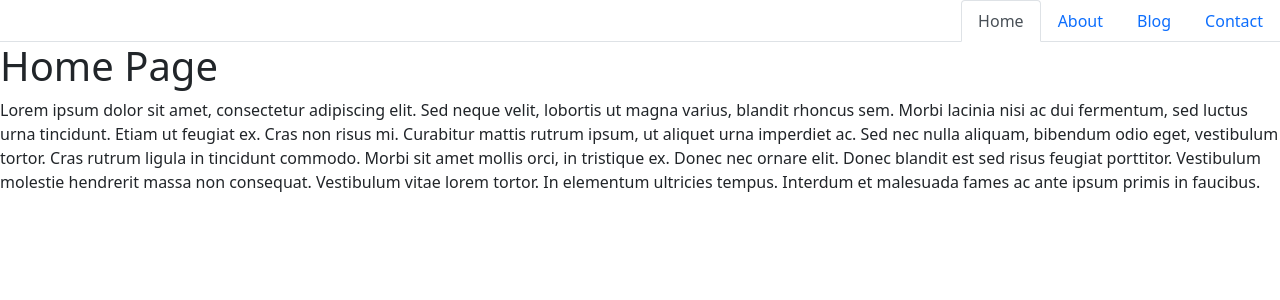
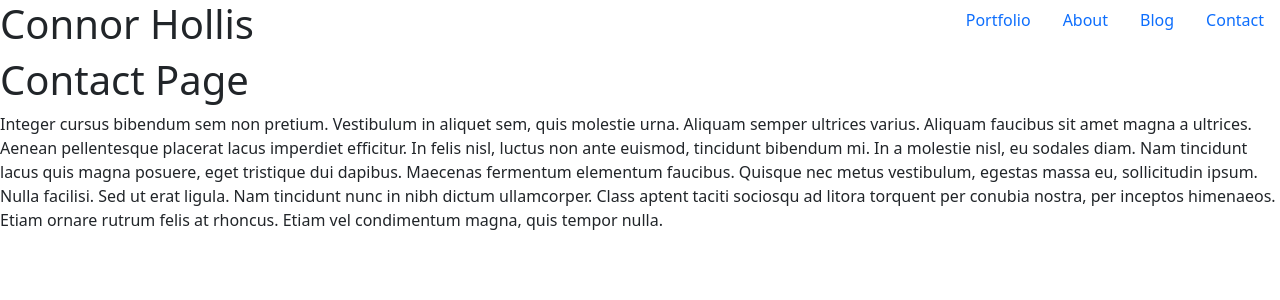
Before and after one commit to Connor2h/connor-hollis-react-portfolio, a React (Create React App) app: page / in a window 1280 px wide. Shown: the top 300 px of the page. Built offline with nearby package versions, Linux system fonts and the light colour scheme.

Commit message:
added nav bar with name and updated portfolio href

```diff
--- a/src/components/NavTabs.js
+++ b/src/components/NavTabs.js
@@ -4,16 +4,16 @@ import React from 'react';
 // We assign them to their own variable names
 function NavTabs({ currentPage, handlePageChange }) {
   return (
-    <ul className="nav nav-tabs nav justify-content-end">
+    <ul className="nav justify-content-end">
       <li className="nav-item">
         <a
-          href="#home"
-          onClick={() => handlePageChange('Home')}
-          // This is a conditional (ternary) operator that checks to see if the current page is "Home"
+          href="#portfolio"
+          onClick={() => handlePageChange('Portfolio')}
+          // This is a conditional (ternary) operator that checks to see if the current page is "Portfolio"
           // If it is, we set the current page to 'nav-link-active', otherwise we set it to 'nav-link'
-          className={currentPage === 'Home' ? 'nav-link active' : 'nav-link'}
+          className={currentPage === 'Portfolio' ? 'nav-link active' : 'nav-link'}
         >
-          Home
+          Portfolio
         </a>
       </li>
       <li className="nav-item">
--- a/src/components/PortfolioContainer.js
+++ b/src/components/PortfolioContainer.js
@@ -10,7 +10,7 @@ export default function PortfolioContainer() {
 
   // This method is checking to see what the value of `currentPage` is. Depending on the value of currentPage, we return the corresponding component to render.
   const renderPage = () => {
-    if (currentPage === 'Home') {
+    if (currentPage === 'Portfolio') {
       return <Home />;
     }
     if (currentPage === 'About') {
@@ -26,7 +26,10 @@ export default function PortfolioContainer() {
 
   return (
     <div>
-      <header>
+      <header className = "d-flex justify-content-between">
+      <h1>
+        Connor Hollis
+      </h1>
       {/* We are passing the currentPage from state and the function to update it */}
       <NavTabs currentPage={currentPage} handlePageChange={handlePageChange} />
       {/* Here we are calling the renderPage method which will return a component  */}
```
